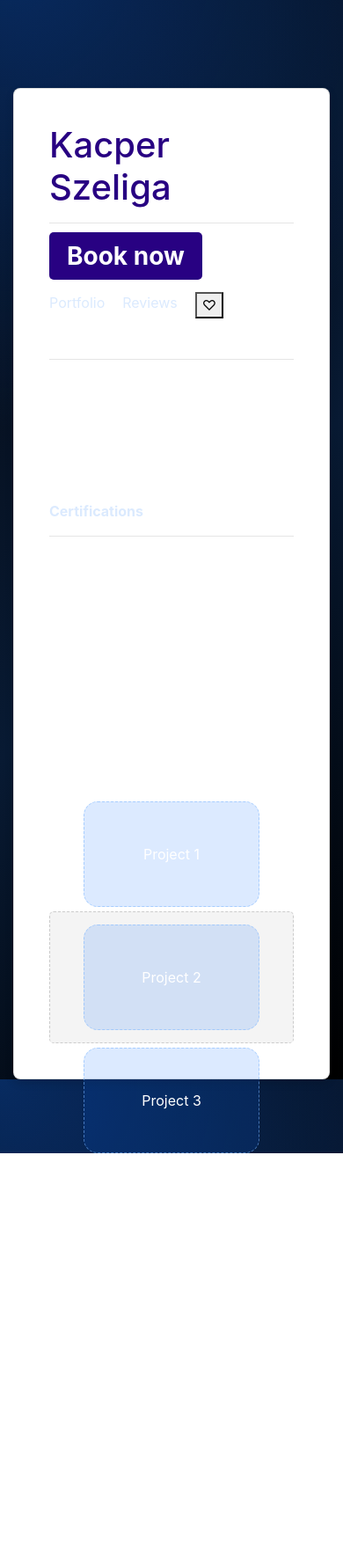
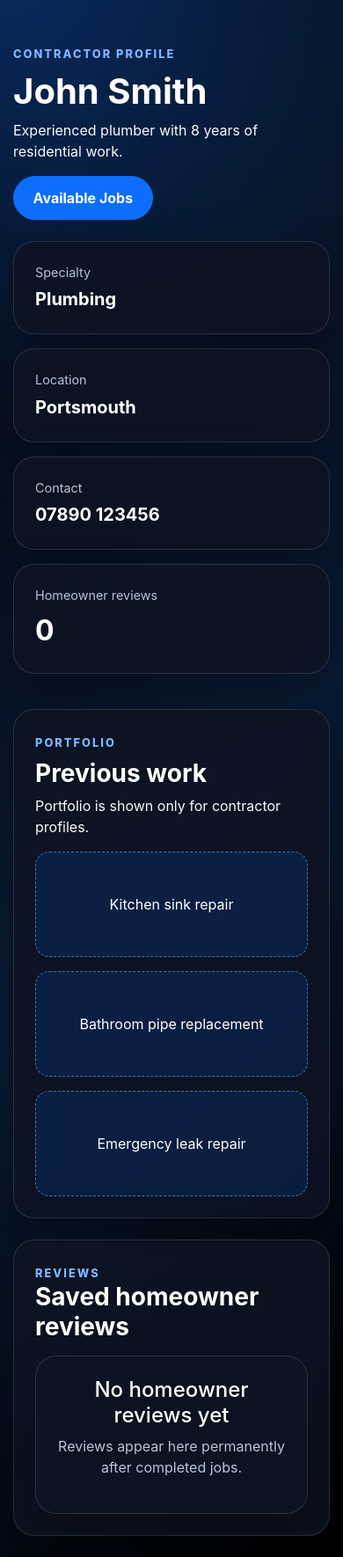
Before and after one commit to SETaP-Group-1E/FIXIFYapp, a Flask app: page /contractor/1 in a window 390 px wide. Shown: the part 57-1827 px from the top of the page at 88% size. Before the commit the page ends 1368 px from the top, so only its background shows below. Run offline with Flask 3, Linux system fonts and the light colour scheme; some libraries are stand-ins or nearby versions.

Commit message:
Refactor contractor profile to use DB data
Updated contractor profile to utilize saved database profile and review data, enhancing the display of contractor information and portfolio.

```diff
--- a/templates/contractor_profile.html
+++ b/templates/contractor_profile.html
@@ -1,102 +1,112 @@
 {% extends "layout.html" %}
 {% block content %}
-
-<head> <link rel="stylesheet" href="{{ url_for('static', filename='css/style.css') }}"> </head>
-<div class="wrapper">
-<div class="card">
-
-    <div class="header">
-        <div class="title">
-            <h1>Kacper Szeliga</h1>
-            <hr>
-            <a href="#" class="btn-book">Book now</a>
+<!-- Expanded: contractor profile now uses saved DB profile and review data. -->
+<section class="mt-5">
+    {% set bio_text = profile.bio if profile.bio else (contractor.bio if contractor else 'No profile summary added yet.') %}
+    {% set specialty_text = profile.specialty if profile.specialty else (contractor.specialty if contractor else 'General repairs') %}
+    <div class="dashboard-header mb-4">
+        <div>
+            <span class="eyebrow">Contractor profile</span>
+            <h1 class="text-white font-weight-bold mt-2">{{ profile.display_name }}</h1>
+            <p class="text-light mb-0">{{ bio_text }}</p>
         </div>
-
-        <div class="main-nav">
-            <a href="#" id="portfolio-link">Portfolio</a>
-            <a href="#" id="reviews-link">Reviews</a>
-            <button id="favourite-btn" class="favourite-btn">♡</button>
+        <div class="d-flex flex-wrap" style="gap: 0.5rem;">
+            {% if session.get('role') == 'contractor' %}
+            <a href="{{ url_for('setup_profile', role='contractor') }}" class="btn btn-outline-light">Edit Profile</a>
+            {% endif %}
+            <a href="{{ url_for('contractor_dashboard') }}" class="btn btn-fixify">Available Jobs</a>
         </div>
     </div>
 
-    <div class="profile-info">
-        <hr>
-        <p><strong>Location:</strong> Portsmouth (3.44 miles away)</p>
-        <p><strong>Contact:</strong> 07890 123456</p>
-        <p><strong>Specialty:</strong> Plumbing</p>
-        <p><strong><a href="#">Certifications</a></strong></p>
-        <hr>
-
-        <p>Kacper is a highly skilled plumber with over 10 years of experience in the industry. He has a strong track record of successfully completing a wide range of plumbing projects, from small repairs to large installations. Kacper is known for his attention to detail, professionalism, and excellent customer service. He is committed to providing high-quality workmanship and ensuring customer satisfaction.</p>
-
-        <p><strong>Rating:</strong> 4.8/5 (based on 150 reviews)</p>
-    </div>
-
-
-    <h3>Portfolio Preview</h3>
-    <div class="portfolio-preview-image">
-        <div class="portfolio-grid">
-            <div class="portfolio-item">Project 1</div>
-            <div class="portfolio-item">Project 2</div>
-            <div class="portfolio-item">Project 3</div>
+    <div class="row mb-4">
+        <div class="col-md-3 mb-3">
+            <div class="stat-card">
+                <span>Specialty</span>
+                <strong style="font-size: 1.25rem;">{{ specialty_text }}</strong>
+            </div>
         </div>
-    </div>
-
-    <div class="reviews-section" style="display:none;">
-        <h3>Reviews</h3>
-        <div class="reviews-list">
-            <div class="review-item">
-                <p><strong>Jane D.</strong> — Excellent work, arrived on time and fixed everything.</p>
-                <p class="small">Rating: 5/5 • 2 days ago</p>
+        <div class="col-md-3 mb-3">
+            <div class="stat-card">
+                <span>Location</span>
+                <strong style="font-size: 1.25rem;">{{ profile.location or 'Not added' }}</strong>
             </div>
-            <div class="review-item">
-                <p><strong>Mark T.</strong> — Very professional and tidy.</p>
-                <p class="small">Rating: 4.5/5 • 1 week ago</p>
+        </div>
+        <div class="col-md-3 mb-3">
+            <div class="stat-card">
+                <span>Contact</span>
+                <strong style="font-size: 1.25rem;">{{ profile.phone or 'Not added' }}</strong>
             </div>
-            <div class="review-item">
-                <p><strong>Sara L.</strong> — Good communication and fair price.</p>
-                <p class="small">Rating: 4/5 • 3 weeks ago</p>
+        </div>
+        <div class="col-md-3 mb-3">
+            <div class="stat-card">
+                <span>Homeowner reviews</span>
+                <strong>{{ reviews|length }}</strong>
             </div>
         </div>
     </div>
 
-</div>
-</div>
-<script>
-document.addEventListener('DOMContentLoaded', function(){
-    const portfolioLink = document.getElementById('portfolio-link');
-    const reviewsLink = document.getElementById('reviews-link');
-    const portfolioSection = document.querySelector('.portfolio-section');
-    const reviewsSection = document.querySelector('.reviews-section');
-    const favouriteBtn = document.getElementById('favourite-btn');
+    <div class="row">
+        <div class="col-lg-5 mb-4">
+            <div class="fixify-card h-100">
+                <span class="eyebrow">Portfolio</span>
+                <h3 class="text-white font-weight-bold mt-2">Previous work</h3>
+                <p class="text-light">Portfolio is shown only for contractor profiles.</p>
 
-    function showPortfolio(){
-        if(portfolioSection) portfolioSection.style.display = '';
-        if(reviewsSection) reviewsSection.style.display = 'none';
-    }
+                {% if portfolio_items %}
+                    <div class="portfolio-grid">
+                        {% for item in portfolio_items %}
+                        <div class="portfolio-item">{{ item }}</div>
+                        {% endfor %}
+                    </div>
+                {% else %}
+                    <div class="empty-state">
+                        <h4>No portfolio added yet</h4>
+                        <p>Add portfolio examples from Edit Profile.</p>
+                    </div>
+                {% endif %}
+            </div>
+        </div>
 
-    function showReviews(){
-        if(portfolioSection) portfolioSection.style.display = 'none';
-        if(reviewsSection) reviewsSection.style.display = '';
-    }
+        <div class="col-lg-7 mb-4">
+            <div class="fixify-card h-100">
+                <div class="d-flex justify-content-between align-items-center flex-wrap mb-3">
+                    <div>
+                        <span class="eyebrow">Reviews</span>
+                        <h3 class="text-white font-weight-bold mb-0">Saved homeowner reviews</h3>
+                    </div>
+                    {% if average_rating %}
+                    <span class="badge badge-primary p-2">Average {{ average_rating }}/5</span>
+                    {% endif %}
+                </div>
 
-    if(portfolioLink) portfolioLink.addEventListener('click', function(e){ e.preventDefault(); showPortfolio(); });
-    if(reviewsLink) reviewsLink.addEventListener('click', function(e){ e.preventDefault(); showReviews(); });
-
-    if(favouriteBtn){
-        let isFavourite = false;
-        favouriteBtn.addEventListener('click', function(){
-            isFavourite = !isFavourite;
-            if(isFavourite){
-                favouriteBtn.innerHTML = '♥';
-                favouriteBtn.classList.add('active');
-            }
-            else{
-                favouriteBtn.innerHTML = '♡';
-                favouriteBtn.classList.remove('active');
-            }
-        });
-    }
-});
-</script>
-{% endblock %}
+                {% if reviews %}
+                    {% for review in reviews %}
+                    <div class="alert alert-light">
+                        <div class="d-flex justify-content-between flex-wrap">
+                            <strong>Homeowner review for job #{{ review.job_id }}</strong>
+                            <span>{{ review_score(review) }}/5</span>
+                        </div>
+                        <div class="small mt-2">
+                            Quality: {{ review.quality_rating }}/5 |
+                            Punctuality: {{ review.punctuality_rating }}/5 |
+                            Communication: {{ review.communication_rating }}/5
+                        </div>
+                        {% if review.comment %}
+                        <p class="mb-1 mt-2">{{ review.comment }}</p>
+                        {% endif %}
+                        {% if review.photo_filename %}
+                        <a href="{{ url_for('uploaded_file', filename=review.photo_filename) }}" target="_blank">View review photo</a>
+                        {% endif %}
+                    </div>
+                    {% endfor %}
+                {% else %}
+                    <div class="empty-state">
+                        <h4>No homeowner reviews yet</h4>
+                        <p>Reviews appear here permanently after completed jobs.</p>
+                    </div>
+                {% endif %}
+            </div>
+        </div>
+    </div>
+</section>
+{% endblock content %}
```
